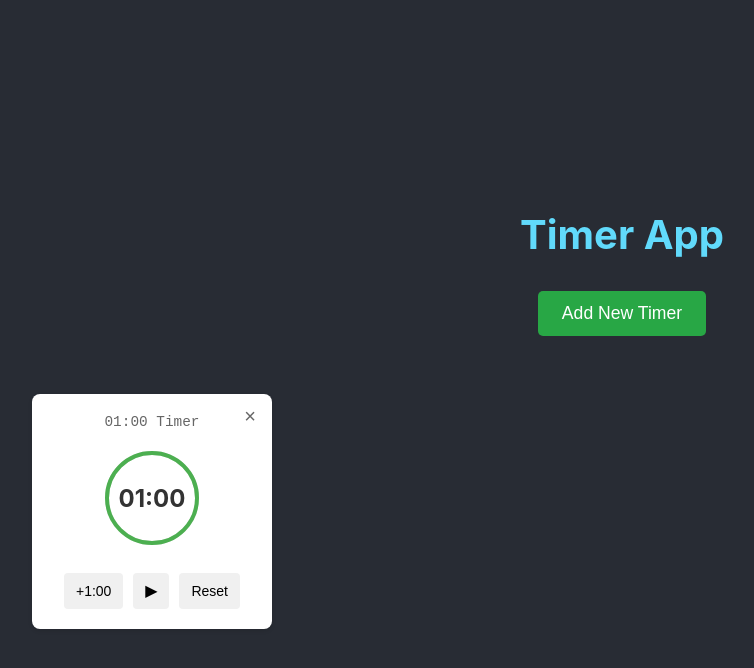
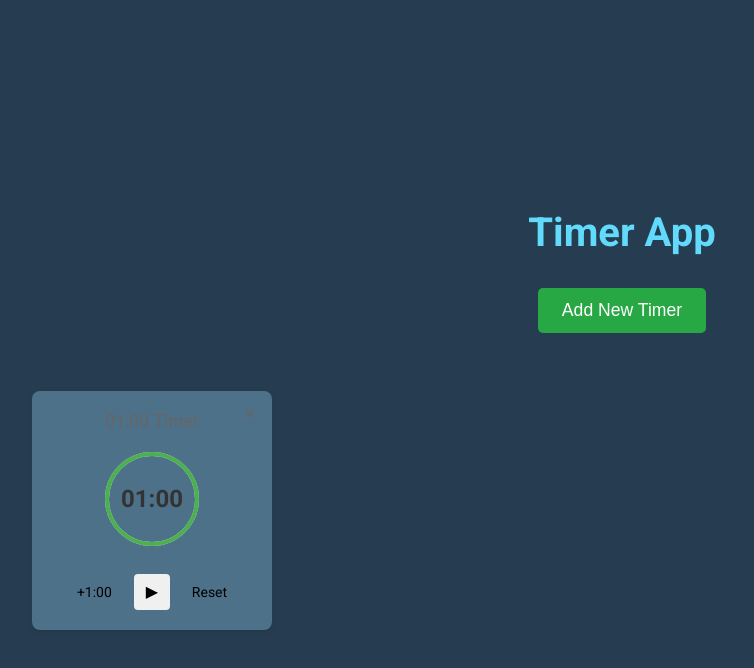
Before and after one commit to nickreynolds/timer, a React (Create React App) app: page / in a window 1280 px wide. Both pictures are taken after a click on the button "Add New Timer". Shown: the top 668 px of the page, without its empty margins (18-772 px from the left). Built offline with nearby package versions, Linux system fonts and the light colour scheme.

Commit message:
style: update colors work in progress

```diff
--- a/public/index.html
+++ b/public/index.html
@@ -24,6 +24,10 @@
       work correctly both with client-side routing and a non-root public URL.
       Learn how to configure a non-root public URL by running `npm run build`.
     -->
+    <link rel="preconnect" href="https://fonts.googleapis.com">
+    <link rel="preconnect" href="https://fonts.gstatic.com" crossorigin>
+    <link href="https://fonts.googleapis.com/css2?family=Roboto:ital,wght@0,100..900;1,100..900&display=swap" rel="stylesheet">
+
     <title>React App</title>
   </head>
   <body>
--- a/src/App.css
+++ b/src/App.css
@@ -5,7 +5,7 @@
   flex-direction: column;
   align-items: center;
   justify-content: center;
-  background-color: #282c34;
+  background-color: #263d51;
   color: white;
   padding: 2rem;
 }
--- a/src/components/Timer.css
+++ b/src/components/Timer.css
@@ -1,6 +1,6 @@
 .timer-container {
   position: relative;
-  background: white;
+  background: #4d7189;
   border-radius: 8px;
   padding: 20px;
   box-shadow: 0 2px 4px rgba(0, 0, 0, 0.1);
@@ -45,6 +45,17 @@
   cursor: pointer;
   font-size: 14px;
   transition: background-color 0.2s;
+}
+
+
+.timer-ghost-button {
+  background: none;
+  border: none;
+  border-radius: 4px;
+  padding: 8px 12px;
+  cursor: pointer;
+  font-size: 14px;
+  font-family: 'Roboto';
 }
 
 .timer-button:hover {
--- a/src/components/Timer.tsx
+++ b/src/components/Timer.tsx
@@ -41,13 +41,13 @@
         inputRef={inputRef}
       />
       <div className="timer-controls">
-        <button onClick={addMinute} className="timer-button">
+        <button onClick={addMinute} className="timer-ghost-button">
           +1:00
         </button>
         <button onClick={togglePause} className="timer-button icon-button">
           {isRunning ? '⏸' : '▶'}
         </button>
-        <button onClick={resetTimer} className="timer-button">
+        <button onClick={resetTimer} className="timer-ghost-button">
           Reset
         </button>
       </div>
--- a/src/components/TimerHeader.css
+++ b/src/components/TimerHeader.css
@@ -1,6 +1,5 @@
 .timer-header {
-  font-size: 0.9rem;
+  font-size: 1.1rem;
   color: #666;
-  font-family: monospace;
   margin-bottom: 0.5rem;
 }
--- a/src/index.css
+++ b/src/index.css
@@ -1,8 +1,6 @@
 body {
   margin: 0;
-  font-family: -apple-system, BlinkMacSystemFont, 'Segoe UI', 'Roboto', 'Oxygen',
-    'Ubuntu', 'Cantarell', 'Fira Sans', 'Droid Sans', 'Helvetica Neue',
-    sans-serif;
+  font-family: 'Roboto';
   -webkit-font-smoothing: antialiased;
   -moz-osx-font-smoothing: grayscale;
 }
```
